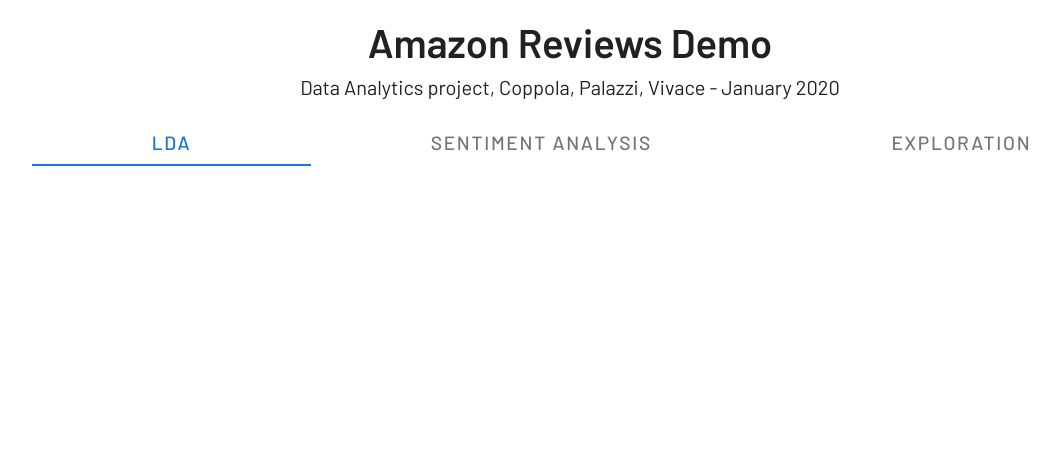
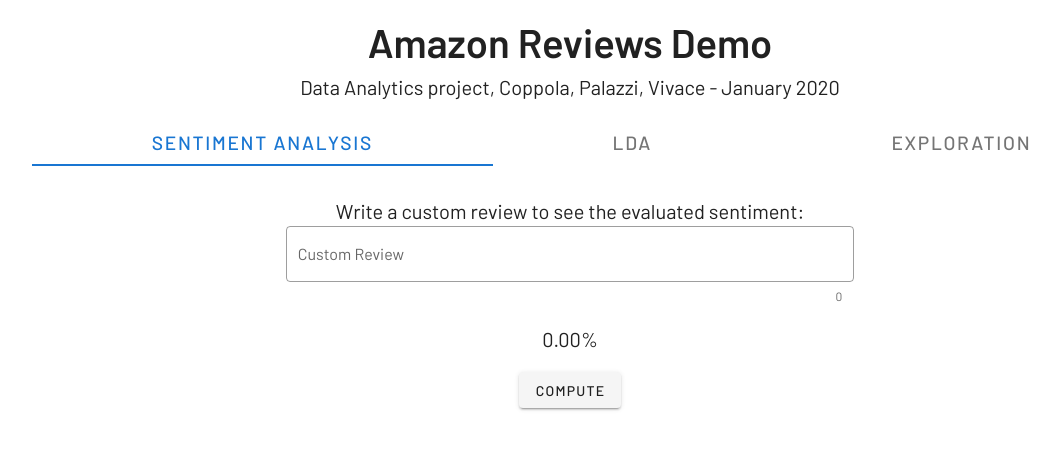
Before and after one commit to avivace/reviews-sentiment, a Vue app in the folder webapp/: page / in a window 1280 px wide. Shown: the top 450 px of the page, without its empty margins (70-1129 px from the left). Built offline with nearby package versions, Linux system fonts and the light colour scheme; a small style sheet from the web is missing; the HTML template or start-up script is replaced by a standard one.

Commit message:
disable lint, show api errors

```diff
--- a/webapp/babel.config.js
+++ /dev/null
@@ -1,5 +0,0 @@
-module.exports = {
-  presets: [
-    '@vue/cli-plugin-babel/preset'
-  ]
-}
--- a/webapp/src/components/Demo.vue
+++ b/webapp/src/components/Demo.vue
@@ -13,9 +13,10 @@
             </p>
           </v-flex>
 
-      <v-tabs grow=false right="right" align-with-title background-color="transparent">
+      <v-tabs :grow="true" right="right" align-with-title background-color="transparent">
+                <v-tab @click="toggledsent=!toggledsent;toggledlda=false;toggledexploration=false" style="font-size: 1.2rem"> SENTIMENT ANALYSIS </v-tab>
+
         <v-tab @click="toggledlda=!toggledlda;toggledsent=false;toggledexploration=false" style="font-size: 1.2rem"> LDA </v-tab>
-        <v-tab @click="toggledsent=!toggledsent;toggledlda=false;toggledexploration=false" style="font-size: 1.2rem"> SENTIMENT ANALYSIS </v-tab>
         <v-tab @click="toggledexploration=!toggledexploration;toggledlda=false;toggledsent=false" style="font-size: 1.2rem"> EXPLORATION</v-tab>
       </v-tabs>
           <v-flex lg12 xs12 v-if="toggledexploration">
@@ -28,9 +29,17 @@
           <v-flex lg12 xs12 v-if="toggledsent">
             <v-row justify="center">
               <v-col cols="6" sm="6">
-                <v-text-field v-model="formText" label="Custom Review" outlined clearable counter hint="English only!"></v-text-field>
+                <br>
+                Write a custom review to see the evaluated sentiment:
+                <v-text-field @change="compute" v-model="formText" label="Custom Review" outlined clearable counter hint="English only!"></v-text-field>
               </v-col>
-            </v-row>
+
+
+      </v-row>
+      <v-row justify="center"> <center v-if="!errormsg"> {{ (value.toFixed(5) * 100).toFixed(2) }}% </center> <center v-else> <p class="red"> {{ errormsg }} <br></p> Did you check the backend is running correctly?  </center></v-row>
+      <br>
+      <v-btn @click=compute
+      >compute </v-btn>
           </v-flex>
           <v-flex xs12 v-if="toggledlda">
             <v-container fluid>
@@ -61,6 +70,20 @@
 <script>
 export default {
   name: 'Demo',
+    methods: {
+    compute: function(){
+      this.errormsg = null
+      let self = this
+      this.$axios.get('http://localhost:5000/', {params: {
+        text: this.formText
+      }}).then(function (response) {
+        self.value=response.data.positive
+      })
+      .catch( function(error) {
+        self.errormsg = error + " on " + self.apiEndpoint
+      })
+    }
+  },
   watch: {
     formText: function(val) {
       // Do things
@@ -68,10 +91,13 @@
     },
   },
   data: () => ({
+    apiEndpoint: "http://localhost:5000/",
+    errormsg: null,
     formText: "",
     test: "aa",
     toggledlda: false,
-    toggledsent: false,
+    toggledsent: true,
+        value: 0,
     toggledexploration: false,
     lda: [{
         name: "TaoTronics Car Phone Mount Holder, Windshield /",
--- a/webapp/vue.config.js
+++ b/webapp/vue.config.js
@@ -3,4 +3,5 @@
   "transpileDependencies": [
     "vuetify"
   ],
+    lintOnSave: false
 }
```
Also changed, not shown: 1 other file (tests, documents, lock files or other folders).
